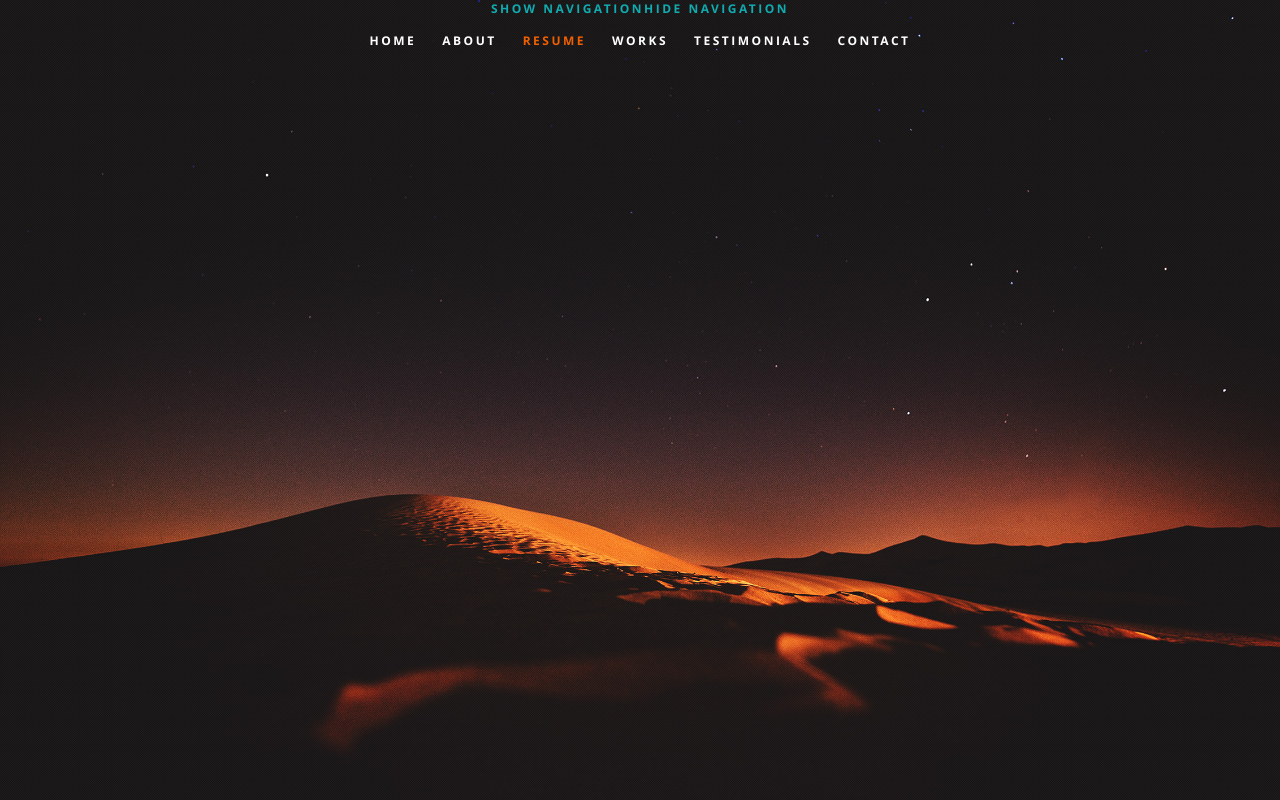
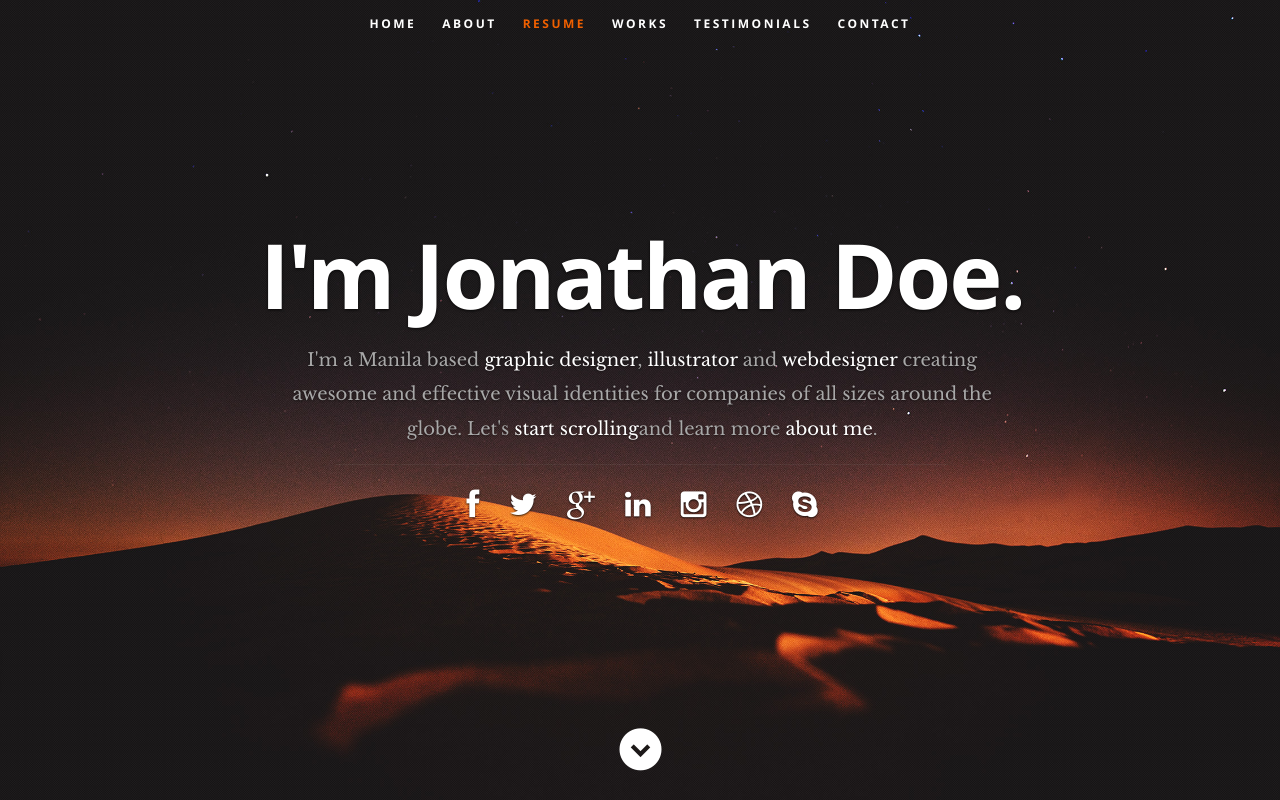
Before and after one commit to AshleyLerma/AshleyLerma.github.io, a React (Create React App) app in the folder resume/: page / in a window 1280 px wide. Shown: the top 800 px of the page. Built offline with nearby package versions, Linux system fonts and the light colour scheme; the HTML template or start-up script is replaced by a standard one.

Commit message:
fixed header render

```diff
--- a/resume/src/components/header/header.js
+++ b/resume/src/components/header/header.js
@@ -2,184 +2,112 @@ import React from "react";
 
 function Header() {
   return (
-    <div>
     <header id="home">
       <nav id="nav-wrap">
-          <a classname="mobile-btn" href="#nav-wrap" title="Show navigation">
+        <a className="mobile-btn" href="#nav-wrap" title="Show navigation">
           Show navigation
         </a>
-          <a classname="mobile-btn" href="#" title="Hide navigation">
+        <a className="mobile-btn" href="#" title="Hide navigation">
           Hide navigation
         </a>
-          <ul id="nav" classname="nav">
-            <li classname="current">
-              <a classname="smoothscroll" href="#home">
+        <ul id="nav" className="nav">
+          <li className="current">
+            <a className="smoothscroll" href="#home">
               Home
             </a>
           </li>
           <li>
-              <a classname="smoothscroll" href="#about">
+            <a className="smoothscroll" href="#about">
               About
             </a>
           </li>
           <li>
-              <a classname="smoothscroll" href="#resume">
+            <a className="smoothscroll" href="#resume">
               Resume
             </a>
           </li>
           <li>
-              <a classname="smoothscroll" href="#portfolio">
+            <a className="smoothscroll" href="#portfolio">
               Works
             </a>
           </li>
           <li>
-              <a classname="smoothscroll" href="#testimonials">
+            <a className="smoothscroll" href="#testimonials">
               Testimonials
             </a>
           </li>
           <li>
-              <a classname="smoothscroll" href="#contact">
+            <a className="smoothscroll" href="#contact">
               Contact
             </a>
           </li>
-          </ul>
+        </ul>{" "}
         {/* end #nav */}
-        </nav>
+      </nav>{" "}
       {/* end #nav-wrap */}
-        <div classname="row banner">
-          <div classname="banner-text">
-            <h1 classname="responsive-headline">I'm Jonathan Doe.</h1>
+      <div className="row banner">
+        <div className="banner-text">
+          <h1 className="responsive-headline">I'm Jonathan Doe.</h1>
           <h3>
-              I'm a Manila based <span>graphic designer</span>,
+            I'm a Manila based <span>graphic designer</span>,{" "}
             <span>illustrator</span> and <span>webdesigner</span> creating
             awesome and effective visual identities for companies of all sizes
-              around the globe. Let's
-              <a classname="smoothscroll" href="#about">
+            around the globe. Let's{" "}
+            <a className="smoothscroll" href="#about">
               start scrolling
             </a>
-              and learn more
-              <a classname="smoothscroll" href="#about">
+            and learn more{" "}
+            <a className="smoothscroll" href="#about">
               about me
             </a>
             .
           </h3>
           <hr />
-            <ul classname="social">
+          <ul className="social">
             <li>
               <a href="#">
-                  <i classname="fa fa-facebook" />
+                <i className="fa fa-facebook" />
               </a>
             </li>
-              <i classname="fa fa-facebook">
             <li>
               <a href="#">
-                    <i classname="fa fa-twitter" />
+                <i className="fa fa-twitter" />
               </a>
             </li>
-                <i classname="fa fa-twitter">
             <li>
               <a href="#">
-                      <i classname="fa fa-google-plus" />
+                <i className="fa fa-google-plus" />
               </a>
             </li>
-                  <i classname="fa fa-google-plus">
             <li>
               <a href="#">
-                        <i classname="fa fa-linkedin" />
+                <i className="fa fa-linkedin" />
               </a>
             </li>
-                    <i classname="fa fa-linkedin">
             <li>
               <a href="#">
-                          <i classname="fa fa-instagram" />
+                <i className="fa fa-instagram" />
               </a>
             </li>
-                      <i classname="fa fa-instagram">
             <li>
               <a href="#">
-                            <i classname="fa fa-dribbble" />
+                <i className="fa fa-dribbble" />
               </a>
             </li>
-                        <i classname="fa fa-dribbble">
             <li>
               <a href="#">
-                              <i classname="fa fa-skype" />
+                <i className="fa fa-skype" />
               </a>
             </li>
-                          <i classname="fa fa-skype"></i>
-                        </i>
-                      </i>
-                    </i>
-                  </i>
-                </i>
-              </i>
           </ul>
-            <i classname="fa fa-facebook">
-              <i classname="fa fa-twitter">
-                <i classname="fa fa-google-plus">
-                  <i classname="fa fa-linkedin">
-                    <i classname="fa fa-instagram">
-                      <i classname="fa fa-dribbble">
-                        <i classname="fa fa-skype"></i>
-                      </i>
-                    </i>
-                  </i>
-                </i>
-              </i>
-            </i>
         </div>
-          <i classname="fa fa-facebook">
-            <i classname="fa fa-twitter">
-              <i classname="fa fa-google-plus">
-                <i classname="fa fa-linkedin">
-                  <i classname="fa fa-instagram">
-                    <i classname="fa fa-dribbble">
-                      <i classname="fa fa-skype"></i>
-                    </i>
-                  </i>
-                </i>
-              </i>
-            </i>
-          </i>
       </div>
-        <i classname="fa fa-facebook">
-          <i classname="fa fa-twitter">
-            <i classname="fa fa-google-plus">
-              <i classname="fa fa-linkedin">
-                <i classname="fa fa-instagram">
-                  <i classname="fa fa-dribbble">
-                    <i classname="fa fa-skype">
-                      <p classname="scrolldown">
-                        <a classname="smoothscroll" href="#about">
-                          <i classname="icon-down-circle" />
+      <p className="scrolldown">
+        <a className="smoothscroll" href="#about">
+          <i className="icon-down-circle" />
         </a>
-                        <i classname="icon-down-circle"></i>
       </p>
-                      <i classname="icon-down-circle"></i>
-                    </i>
-                  </i>
-                </i>
-              </i>
-            </i>
-          </i>
-        </i>
     </header>
-      <i classname="fa fa-facebook">
-        <i classname="fa fa-twitter">
-          <i classname="fa fa-google-plus">
-            <i classname="fa fa-linkedin">
-              <i classname="fa fa-instagram">
-                <i classname="fa fa-dribbble">
-                  <i classname="fa fa-skype">
-                    <i classname="icon-down-circle"></i>
-                  </i>
-                </i>
-              </i>
-            </i>
-          </i>
-        </i>
-      </i>
-    </div>
   );
 }
 export default Header;
```
Lines whose indentation alone changed are shown as unchanged.
